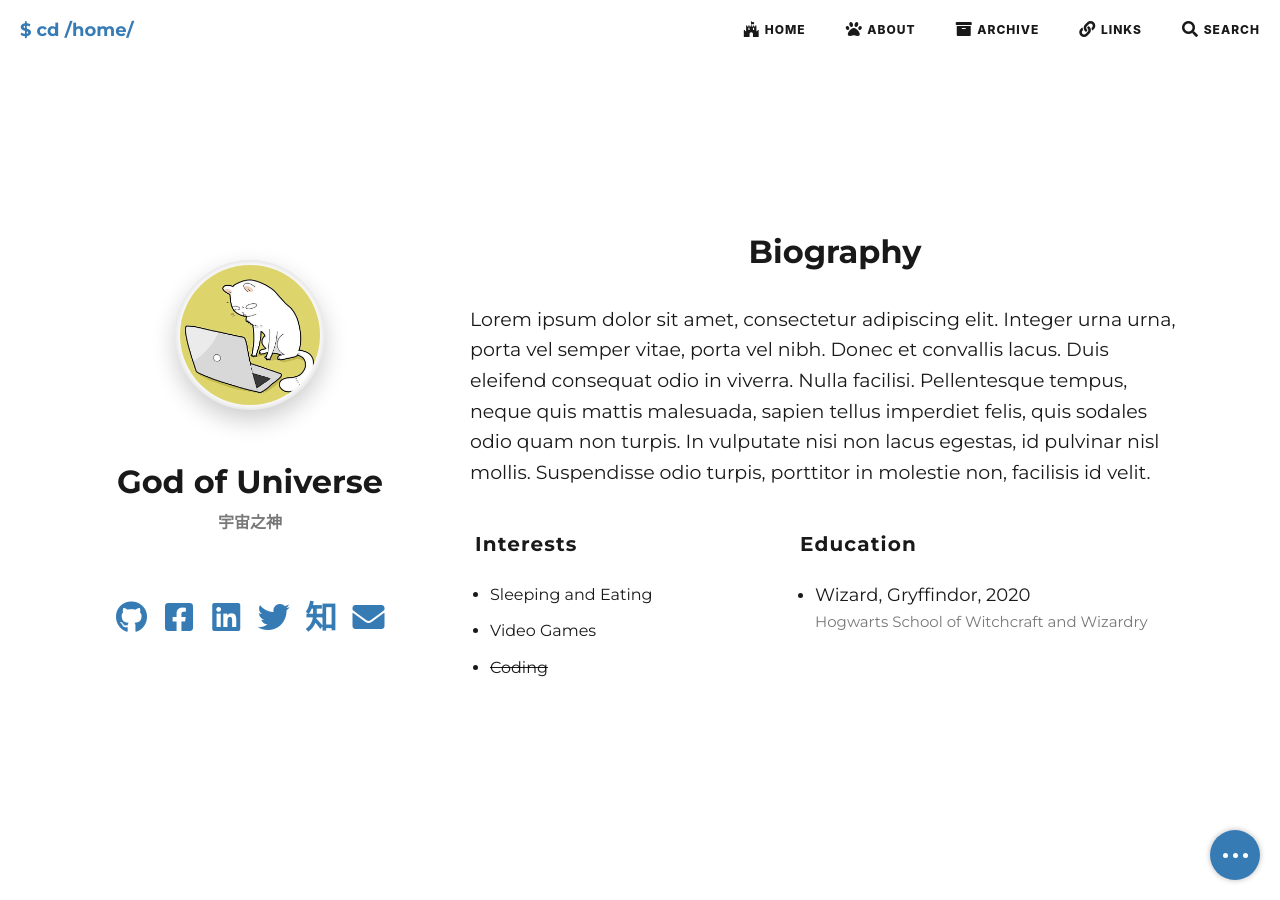
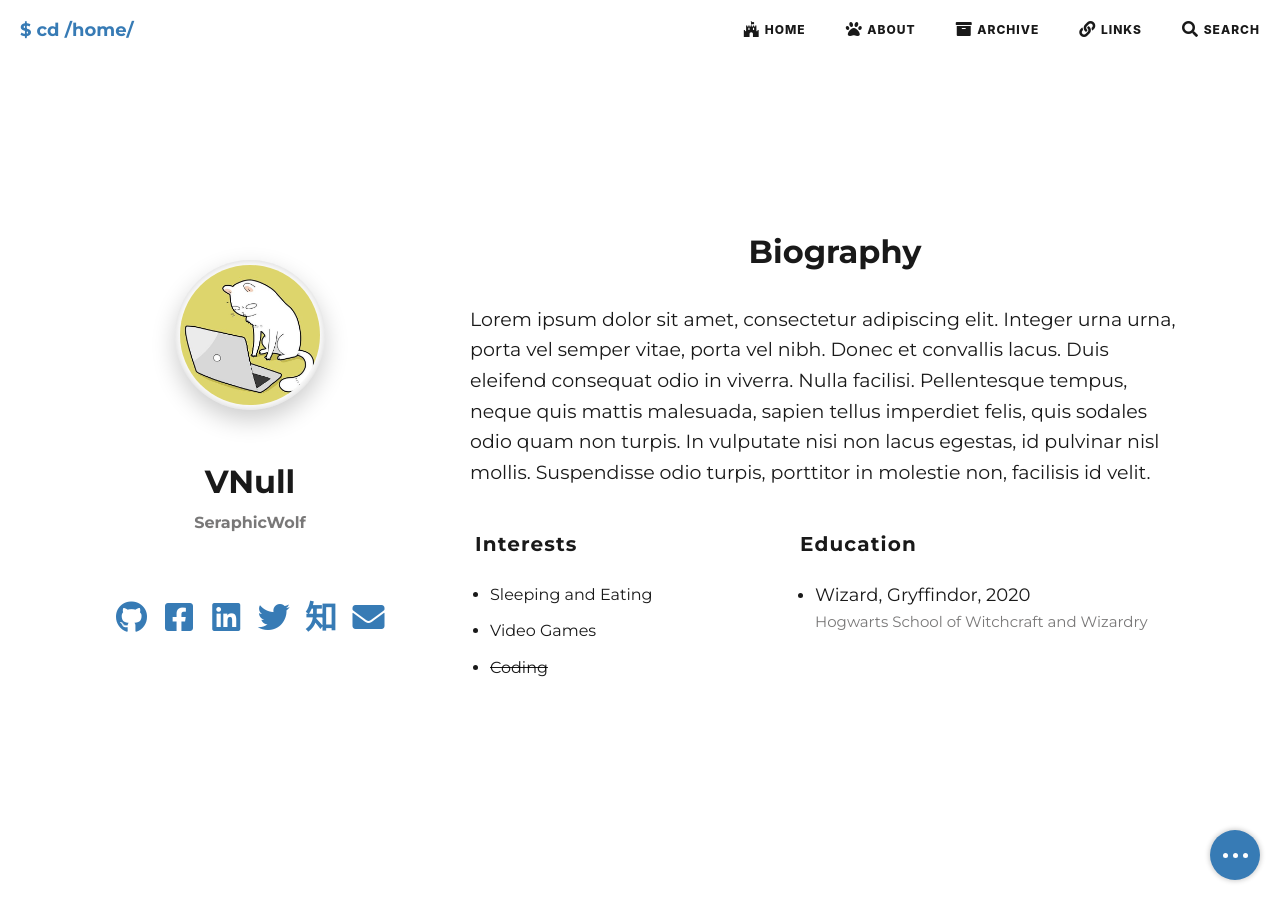
Before and after one commit to SeraphicWolf/SeraphicWolf.github.io, a Jekyll site: the page built from about.html, in a window 1280 px wide and 900 px high. Built offline with Jekyll 4.4.1, drawn with Linux system fonts in a browser that asks for light colours; nearby versions of some CDN libraries; a script that is not in the unit is left out; comment, search, counter and statistics services are not loaded.

Commit message:
Create about.html

```diff
--- a/about.html
+++ b/about.html
@@ -3,16 +3,16 @@ layout: about
 title: About
 header-style: text
 avatar: img/avatar.png
-my-name: God of Universe
-also-called: 宇宙之神
-
+my-name: VNull
+also-called: SeraphicWolf
 interests:
   - Sleeping and Eating
   - Video Games
   - <s>Coding</s>
-
 education:
-  - degree: Wizard, Gryffindor
+  - degree: 'Wizard, Gryffindor'
     year: 2020
     school: Hogwarts School of Witchcraft and Wizardry
+
 ---
+Test
```
